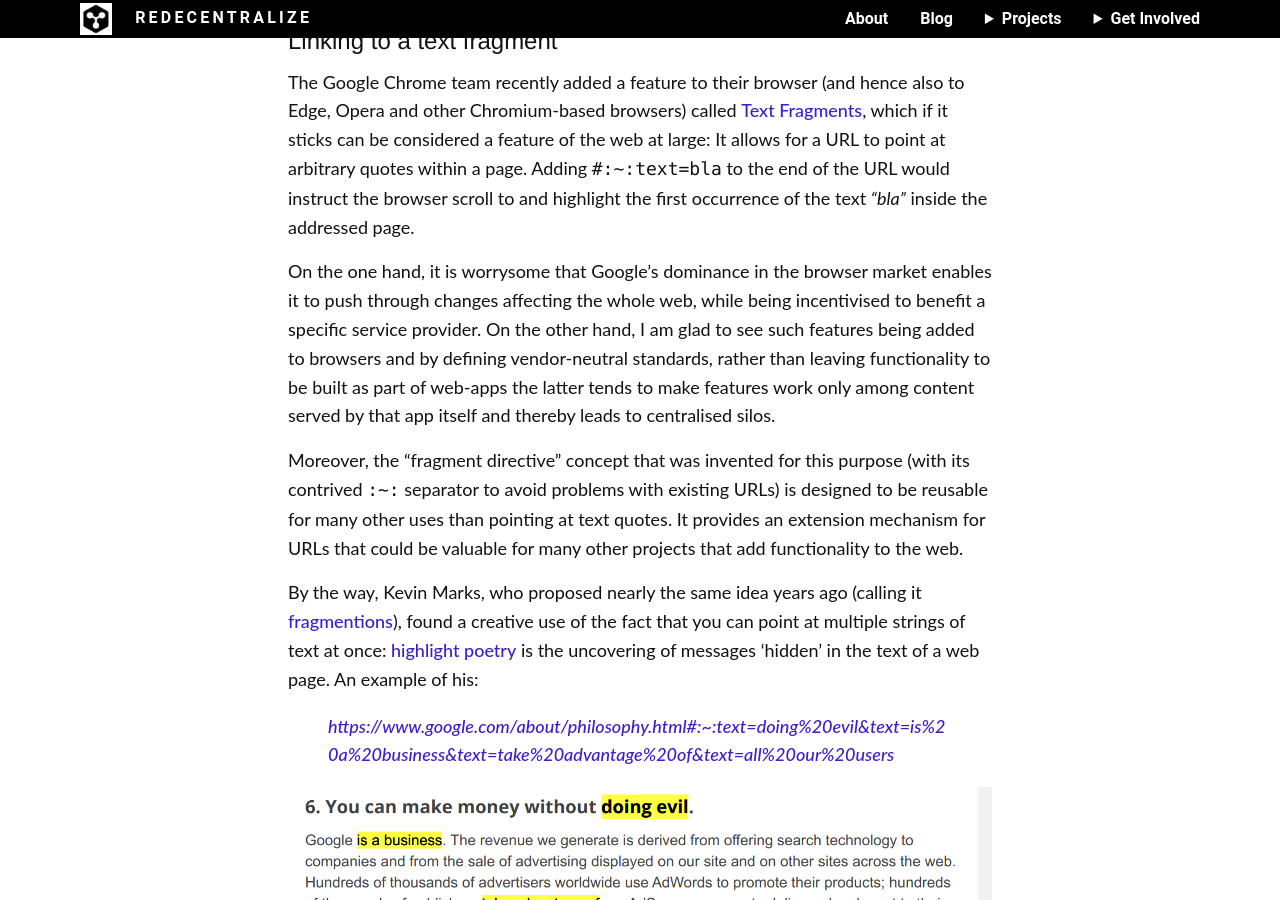
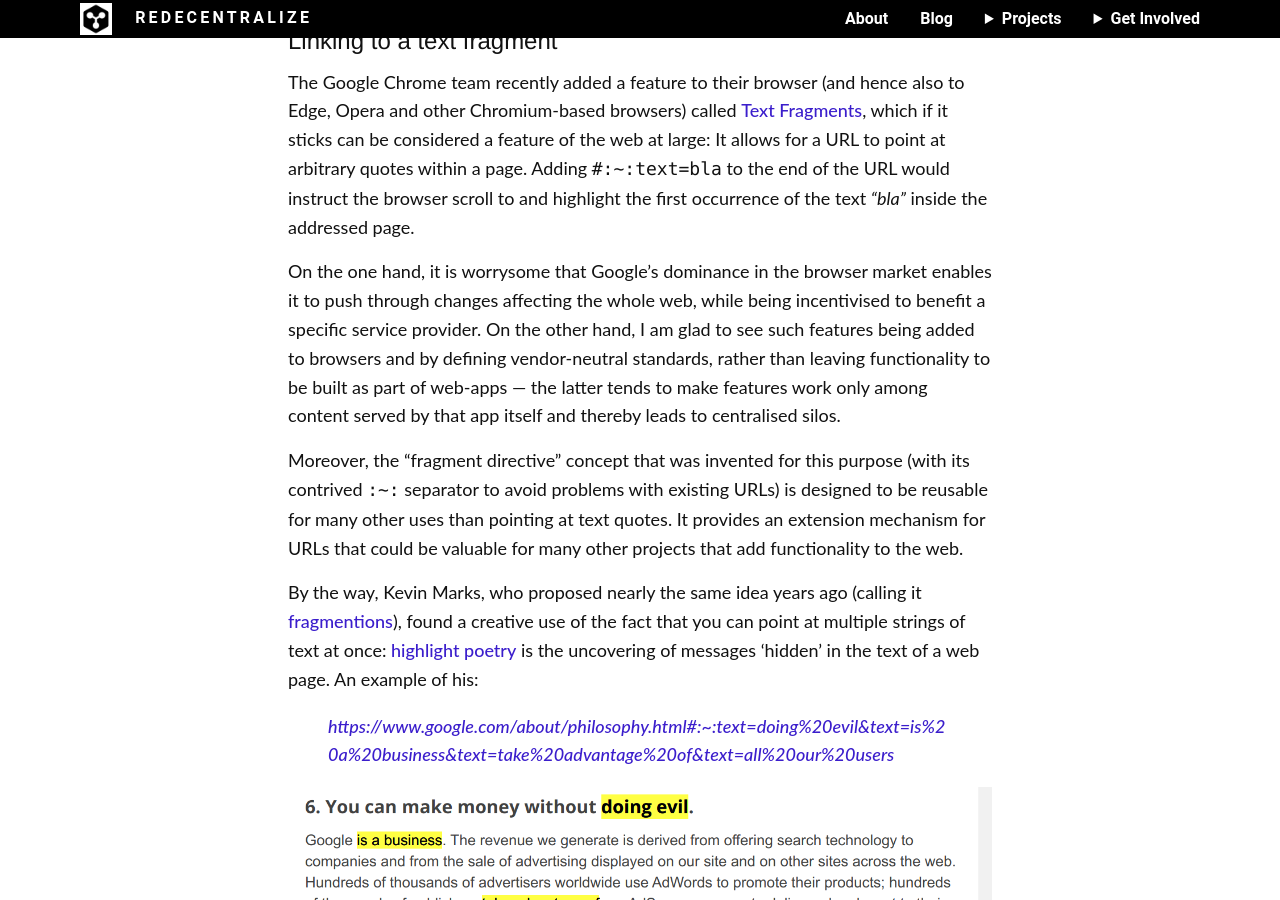
Before and after one commit to redecentralize/redecentralize-website, a Jekyll site: the page built from _posts/redigest/2020-06-30-redigest.md, in a window 1280 px wide and 900 px high, scrolled down 3274 px. Built offline with Jekyll 4.4.1, drawn with Linux system fonts in a browser that asks for light colours; some of the changed text lies outside the part shown.

Commit message:
corrections in digest

```diff
--- a/_posts/redigest/2020-06-30-redigest.md
+++ b/_posts/redigest/2020-06-30-redigest.md
@@ -91,7 +91,7 @@
 
 The Google Chrome team recently added a feature to their browser (and hence also to Edge, Opera and other Chromium-based browsers) called [Text Fragments][], which if it sticks can be considered a feature of the web at large: It allows for a URL to point at arbitrary quotes within a page. Adding `#:~:text=bla` to the end of the URL would instruct the browser scroll to and highlight the first occurrence of the text *“bla”* inside the addressed page.
 
-On the one hand, it is worrysome that Google’s dominance in the browser market enables it to push through changes affecting the whole web, while being incentivised to benefit a specific service provider. On the other hand, I am glad to see such features being added to browsers and by defining vendor-neutral standards, rather than leaving functionality to be built as part of web-apps  the latter tends to make features work only among content served by that app itself and thereby leads to centralised silos.
+On the one hand, it is worrysome that Google’s dominance in the browser market enables it to push through changes affecting the whole web, while being incentivised to benefit a specific service provider. On the other hand, I am glad to see such features being added to browsers and by defining vendor-neutral standards, rather than leaving functionality to be built as part of web-apps — the latter tends to make features work only among content served by that app itself and thereby leads to centralised silos.
 
 Moreover, the “fragment directive” concept that was invented for this purpose (with its contrived `:~:` separator to avoid problems with existing URLs) is designed to be reusable for many other uses than pointing at text quotes. It provides an extension mechanism for URLs that could be valuable for many other projects that add functionality to the web.
 
```
Also changed, not shown: other parts of _posts/redigest/2020-06-30-redigest.md (+1 -1 lines).
